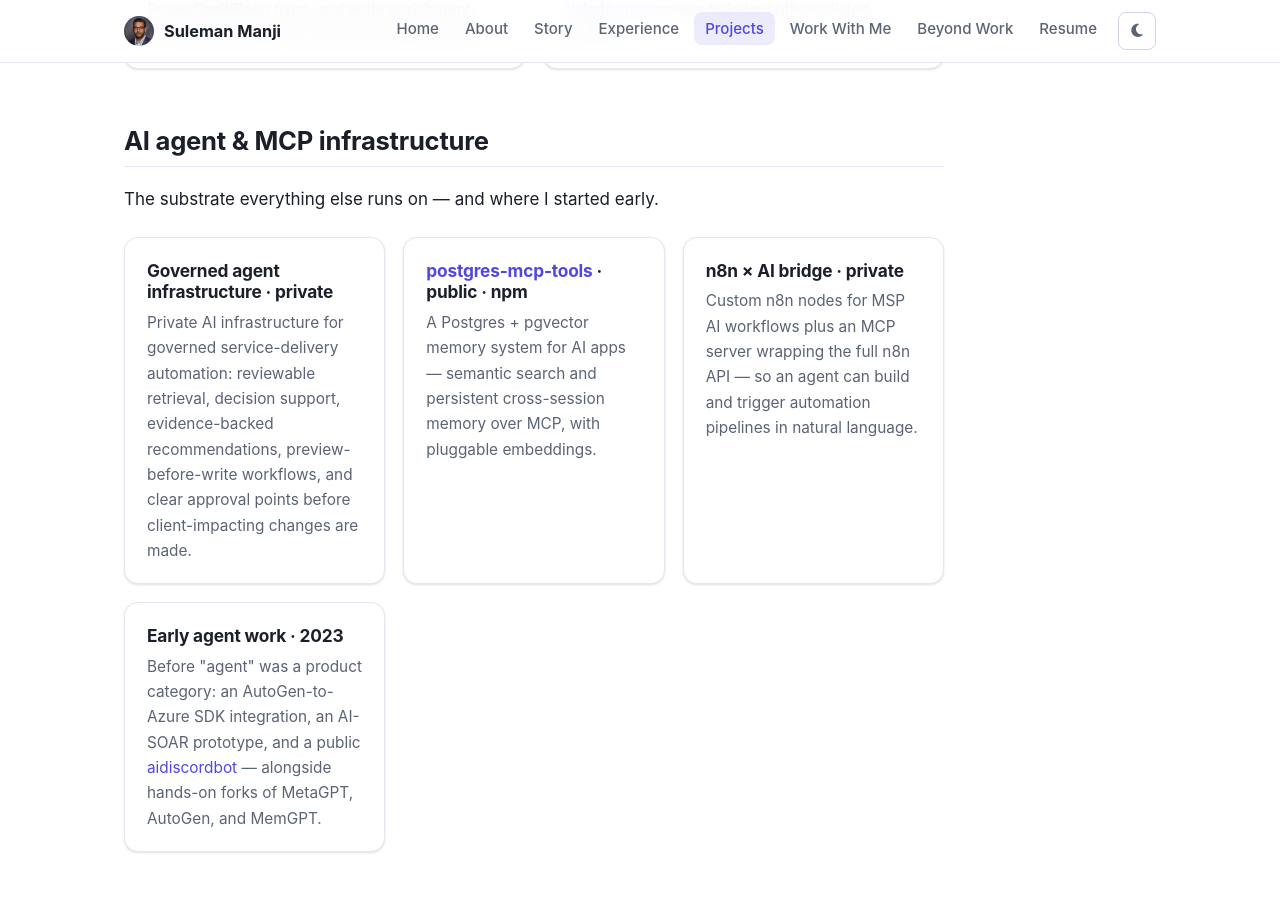
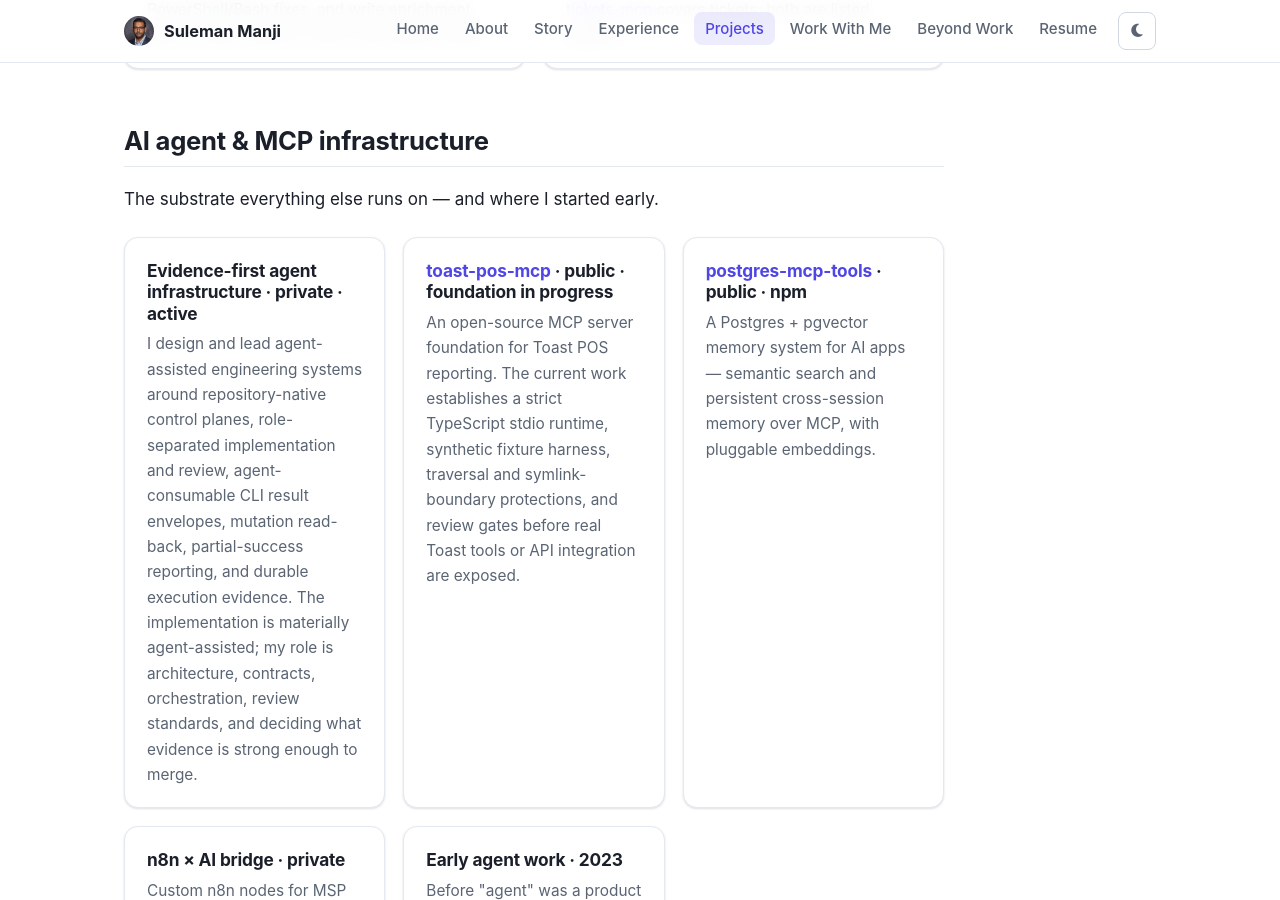
Before and after one commit to ssmanji89/sulemanji-port, a Jekyll site: the page built from projects.md, in a window 1280 px wide and 900 px high, scrolled down 1645 px. Built offline with Jekyll 4.4.1, drawn with Linux system fonts in a browser that asks for light colours.

Commit message:
Add evidence-first agent and Toast MCP portfolio updates

```diff
--- a/projects.md
+++ b/projects.md
@@ -50,8 +50,12 @@
 
 <div class="card-grid" markdown="0">
   <div class="card">
-    <h3>Governed agent infrastructure <span class="proj-meta">· private</span></h3>
-    <p>Private AI infrastructure for governed service-delivery automation: reviewable retrieval, decision support, evidence-backed recommendations, preview-before-write workflows, and clear approval points before client-impacting changes are made.</p>
+    <h3>Evidence-first agent infrastructure <span class="proj-meta">· private · active</span></h3>
+    <p>I design and lead agent-assisted engineering systems around repository-native control planes, role-separated implementation and review, agent-consumable CLI result envelopes, mutation read-back, partial-success reporting, and durable execution evidence. The implementation is materially agent-assisted; my role is architecture, contracts, orchestration, review standards, and deciding what evidence is strong enough to merge.</p>
+  </div>
+  <div class="card">
+    <h3><a href="https://github.com/ssmanji89/toast-pos-mcp">toast-pos-mcp</a> <span class="proj-meta">· public · foundation in progress</span></h3>
+    <p>An open-source MCP server foundation for Toast POS reporting. The current work establishes a strict TypeScript stdio runtime, synthetic fixture harness, traversal and symlink-boundary protections, and review gates before real Toast tools or API integration are exposed.</p>
   </div>
   <div class="card">
     <h3><a href="https://github.com/ssmanji89/postgres-mcp-tools">postgres-mcp-tools</a> <span class="proj-meta">· public · npm</span></h3>
```
